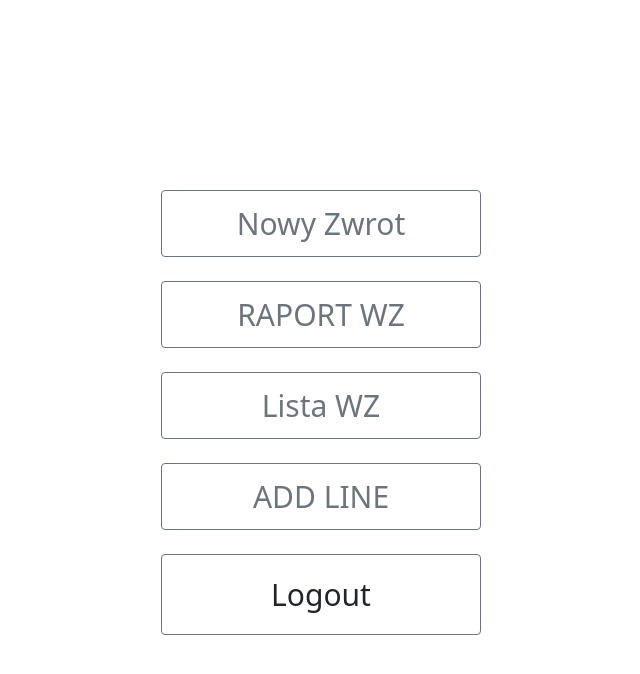
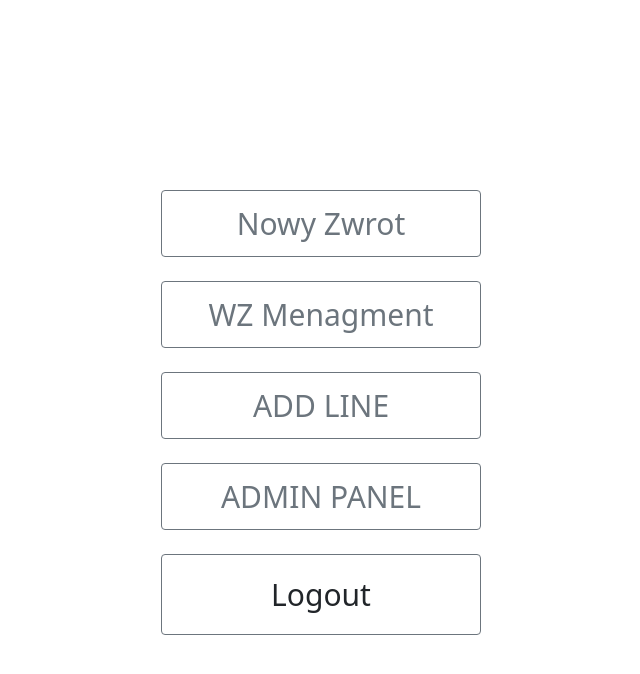
Before and after one commit to MrYuriy/zwroty_stock, a Django app: page / in a window 1280 px wide. Shown: the top 674 px of the page, without its empty margins (319-959 px from the left). Run offline with Django 5.2, Linux system fonts and the light colour scheme; the visitor is signed in with stand-in values (Sample User, id 1).

Commit message:
Add new nawigation

```diff
--- a/templates/index.html
+++ b/templates/index.html
@@ -4,26 +4,27 @@
 
 {% block content %}
 
-<a class="btn btn-outline-secondary d-flex align-items-center justify-content-center"
-   role="button" href="{% url 'zwroty:create_return_order' %}"
-   style="font-size: 30px; padding: 10px;">Nowy Zwrot</a>
-<br>
+{%if request.user.role == 'leader' or request.user.role == 'admin' or request.user.is_superuser %}
+    <a class="btn btn-outline-secondary d-flex align-items-center justify-content-center"
+    role="button" href="{% url 'zwroty:create_return_order' %}"
+    style="font-size: 30px; padding: 10px;">Nowy Zwrot</a>
+    <br>
 
+    <a class="btn btn-outline-secondary d-flex align-items-center justify-content-center"
+    role="button" href="{% url 'zwroty:wz_menagment' %}"
+    style="font-size: 30px; padding: 10px;">WZ Menagment</a><br>
 
-<a class="btn btn-outline-secondary d-flex align-items-center justify-content-center"
-    role="button" href="{% url 'zwroty:report_wz' %}"
-    style="font-size: 30px; padding: 10px;">RAPORT WZ </a><br>
-
-<a class="btn btn-outline-secondary d-flex align-items-center justify-content-center"
-    role="button" href="{% url 'zwroty:order_filter_page' %}"
-    style="font-size: 30px; padding: 10px;">Lista WZ </a><br>
+{%endif%}
 
 <a class="btn btn-outline-secondary d-flex align-items-center justify-content-center"
     role="button" href="{% url 'zwroty:add_line_menu' %}"
     style="font-size: 30px; padding: 10px;">ADD LINE </a><br>
 
-
-
+{%if request.user.role == 'admin' or request.user.is_superuser %}
+    <a class="btn btn-outline-secondary d-flex align-items-center justify-content-center"
+    role="button" href="{% url 'zwroty:admin_panel' %}"
+    style="font-size: 30px; padding: 10px;">ADMIN PANEL </a><br>
+{%endif%}
 
 {% if request.user.is_authenticated %}
     <form action="{% url 'logout' %}" method="post" class="btn btn-outline-secondary d-flex align-items-center justify-content-center">
--- a/templates/user/user_list.html
+++ b/templates/user/user_list.html
@@ -4,7 +4,7 @@
 {% block navigation %}
     <nav class="navigation">
       <a class="btn btn-outline-secondary" role="button" style="float: right;" href="{% url 'user:user-create' %}">Create User</a>
-      {% comment %} <a class="btn btn-outline-secondary" role="button" href="{% url 'delivery:admin_panel' %}">Wróć</a> {% endcomment %}
+      <a class="btn btn-outline-secondary" role="button" href="{% url 'zwroty:admin_panel' %}">Wróć</a>
     </nav>
 {% endblock %}
 
--- a/zwroty/urls.py
+++ b/zwroty/urls.py
@@ -5,7 +5,9 @@ from .views import (
     AddLineMenuView,
     ReportWZView,
     OrderStorageView,
-    ReturnOrderDetailView
+    ReturnOrderDetailView,
+    WZMenagment,
+    admin_panel
     )
 
 urlpatterns = [
@@ -17,7 +19,13 @@ urlpatterns = [
     path("add-product", AddProduct.as_view(), name="add_product"),
     path("report-wz", ReportWZView.as_view(), name="report_wz"),
     path("order-storage", OrderStorageView.as_view(), name="order_filter_page"),
-    path("return-order/<int:pk>/detail/", ReturnOrderDetailView.as_view(), name="return_order_detail"),
+    path(
+        "return-order/<int:pk>/detail/",
+        ReturnOrderDetailView.as_view(),
+        name="return_order_detail"
+        ),
+    path("wz-menagment/", WZMenagment.as_view(), name="wz_menagment"),
+    path("admin-panel/", admin_panel, name="admin_panel"),
 ]
 
 app_name = "zwroty"
--- a/zwroty/views.py
+++ b/zwroty/views.py
@@ -17,9 +17,18 @@ from reportlab.pdfbase.ttfonts import TTFont
 from reportlab.graphics.barcode import code128
 
 
+def admin_panel(request):
+    return render(request, "zwroty/admin_panel.html")
 
 class HomeView(LoginRequiredMixin, View):
     template_name = "index.html"
+
+    def get(self, request, *args, **kwargs):
+        return render(request, self.template_name)
+
+
+class WZMenagment(LoginRequiredMixin, View):
+    template_name = "zwroty/wz_menagment.html"
 
     def get(self, request, *args, **kwargs):
         return render(request, self.template_name)
```
Also changed, not shown: templates/zwroty/admin_panel.html (added, +16 -0 lines), templates/zwroty/wz_menagment.html (added, +23 -0 lines).
